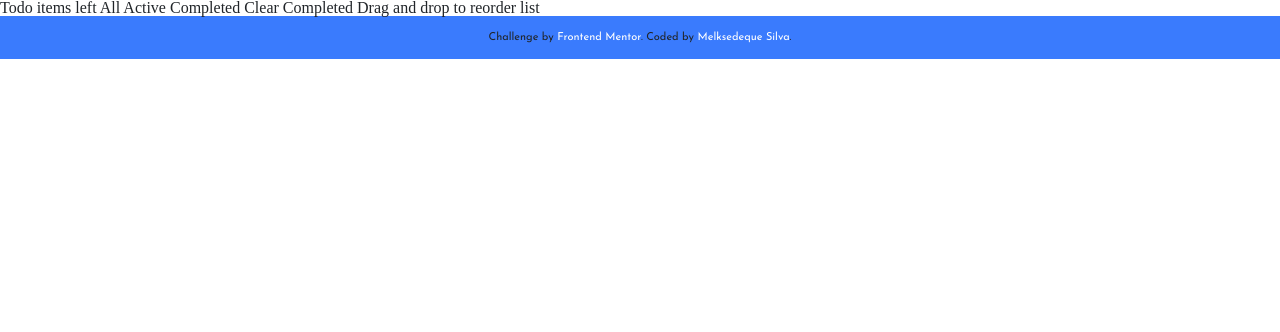
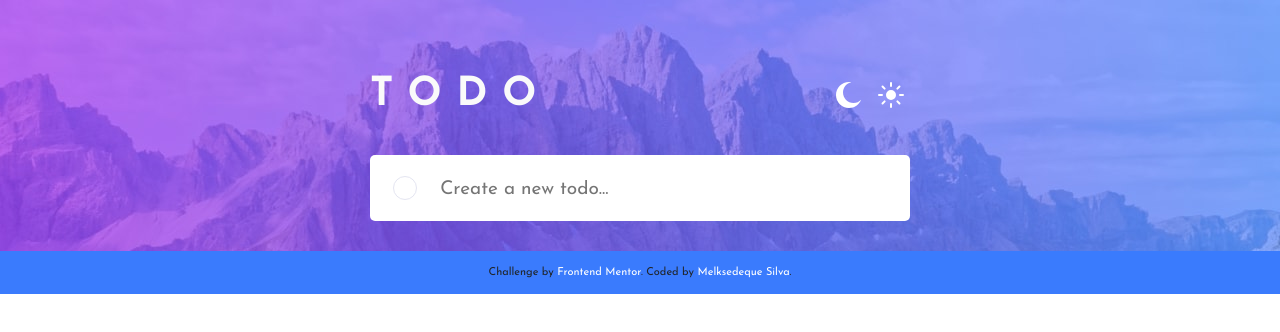
Before and after one commit to Melksedeque/todo-list-app, a plain HTML site: page index.html in a window 1280 px wide. Drawn offline with nearby package versions, Linux system fonts and the light colour scheme.

Commit message:
Beggining of the layout code

```diff
--- a/index.html
+++ b/index.html
@@ -16,10 +16,41 @@
   <link rel="stylesheet" href="assets/css/style.min.css">
 </head>
 <body>
+  <main class="page light-theme">
+    <div class="container container-app">
+      <header class="top d-flex justify-content-between align-content-center align-items-center">
+        <h1>TODO</h1>
+        <div class="theme-buttons">
+          <button type="button" class="button-light">
+            <svg xmlns="http://www.w3.org/2000/svg" width="26" height="26"><path fill="#FFF" fill-rule="evenodd" d="M13 0c.81 0 1.603.074 2.373.216C10.593 1.199 7 5.43 7 10.5 7 16.299 11.701 21 17.5 21c2.996 0 5.7-1.255 7.613-3.268C23.22 22.572 18.51 26 13 26 5.82 26 0 20.18 0 13S5.82 0 13 0z"/></svg>
+          </button>
+          <button type="button" class="button-dark">
+            <svg xmlns="http://www.w3.org/2000/svg" width="26" height="26"><path fill="#FFF" fill-rule="evenodd" d="M13 21a1 1 0 011 1v3a1 1 0 11-2 0v-3a1 1 0 011-1zm-5.657-2.343a1 1 0 010 1.414l-2.121 2.121a1 1 0 01-1.414-1.414l2.12-2.121a1 1 0 011.415 0zm12.728 0l2.121 2.121a1 1 0 01-1.414 1.414l-2.121-2.12a1 1 0 011.414-1.415zM13 8a5 5 0 110 10 5 5 0 010-10zm12 4a1 1 0 110 2h-3a1 1 0 110-2h3zM4 12a1 1 0 110 2H1a1 1 0 110-2h3zm18.192-8.192a1 1 0 010 1.414l-2.12 2.121a1 1 0 01-1.415-1.414l2.121-2.121a1 1 0 011.414 0zm-16.97 0l2.121 2.12A1 1 0 015.93 7.344L3.808 5.222a1 1 0 011.414-1.414zM13 0a1 1 0 011 1v3a1 1 0 11-2 0V1a1 1 0 011-1z"/></svg>
+          </button>
+        </div>
+      </header>
 
-  Todo
+      <section class="new-todo d-flex align-content-center align-items-stretch">
+        <div class="mark">
+          <label class="circle" for="input_new_todo"></label>
+        </div>
+        <div class="label">
+          <input type="text" name="input_new_todo" id="input_new_todo" placeholder="Create a new todo...">
+        </div>
+      </section>
 
-  <!-- Add dynamic number --> items left
+      <section class="list-todo"></section>
+    </div>
+
+    <footer class="attribution">
+      Challenge by <a href="https://www.frontendmentor.io?ref=challenge" target="_blank">Frontend Mentor</a>.
+      Coded by <a href="https://github.com/Melksedeque" target="_blank">Melksedeque Silva</a>.
+    </footer>
+  </main>
+
+  <!-- Todo
+
+  Add dynamic number => items left
 
   All
   Active
@@ -27,12 +58,9 @@
 
   Clear Completed
 
-  Drag and drop to reorder list
+  Drag and drop to reorder list -->
 
-  <footer class="attribution">
-    Challenge by <a href="https://www.frontendmentor.io?ref=challenge" target="_blank">Frontend Mentor</a>.
-    Coded by <a href="https://github.com/Melksedeque" target="_blank">Melksedeque Silva</a>.
-  </footer>
+
 
   <script src="assets/js/jquery-3.6.4.min.js"></script>
   <script src="https://cdn.jsdelivr.net/npm/bootstrap@5.2.3/dist/js/bootstrap.bundle.min.js" integrity="sha384-kenU1KFdBIe4zVF0s0G1M5b4hcpxyD9F7jL+jjXkk+Q2h455rYXK/7HAuoJl+0I4" crossorigin="anonymous"></script>
```
